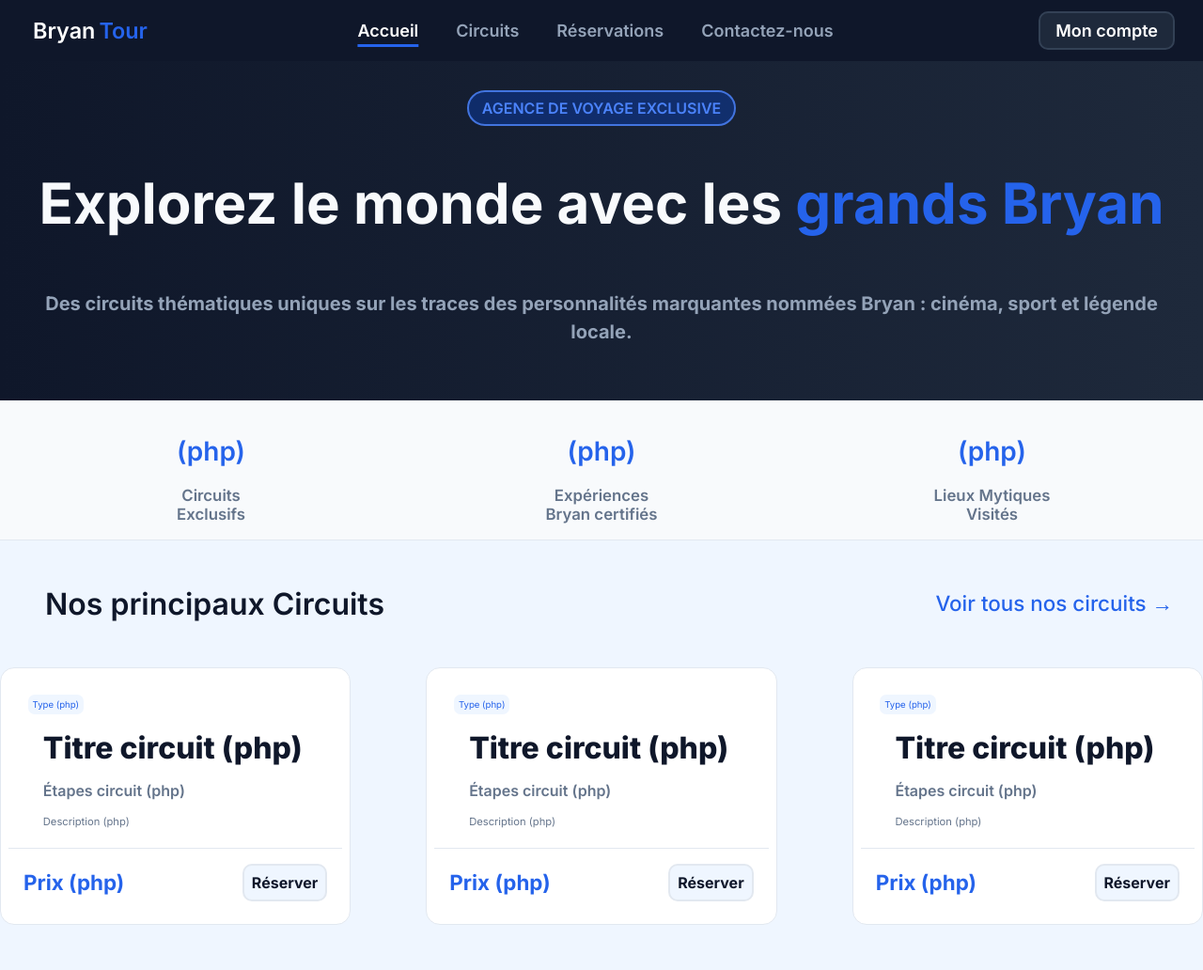
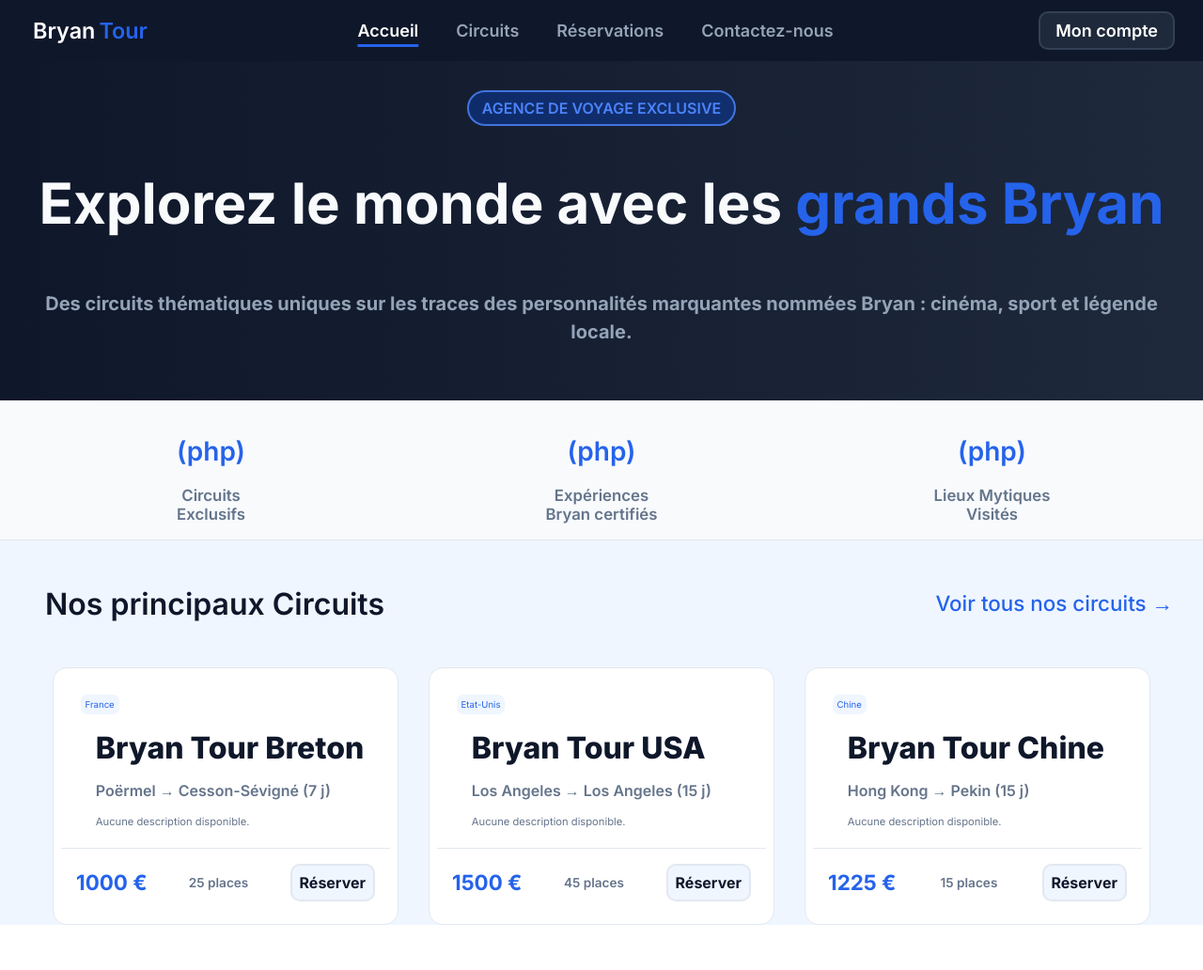
Before and after one commit to Dfortgaming/Projet_BDD, a PHP site: page /homepage.php in a window 1280 px wide. Shown: the whole page at 94% size. Run offline with PHP 8.4, Linux system fonts and the light colour scheme; the visitor is signed in with stand-in values (Sample User, id 1); data comes from the database, SQL or seed files in the repository.

Commit message:
Link bdd aux blocs circuits dans homepage.php et circuits.php

```diff
--- a/HTML/homepage.php
+++ b/HTML/homepage.php
@@ -1,3 +1,14 @@
+<?php
+session_start();
+if (!isset($_SESSION['user_id'])) {
+    header('Location: login.php');
+    exit();
+}
+
+require_once '../PHP/database.php';
+$dbh = db_connect();
+$circuits = select_featured_circuits($dbh, [1, 2, 6]);
+?>
 <!DOCTYPE html>
 <html lang="fr">
 
@@ -45,8 +56,8 @@
             </div>
 
             <nav class="pages" id="pages">
-                <a href="./index.html" class="p_link_a">Accueil</a>
-                <a href="./circuits.html" class="p_link">Circuits</a>
+                <a href="./homepage.php" class="p_link_a">Accueil</a>
+                <a href="./circuits.php" class="p_link">Circuits</a>
                 <a href="#reservations" class="p_link">Réservations</a>
                 <a href="#contact" class="p_link">Contactez-nous</a>
             </nav>
@@ -90,52 +101,41 @@
             </div>
 
         </section>
+
         <div class="content">
             <div class="tete">
                 <div class="title-content">Nos principaux Circuits</div>
-                <a href="./circuits.html" class="p-circuit">Voir tous nos circuits →</a>
+                <a href="./circuits.php" class="p-circuit">Voir tous nos circuits →</a>
             </div>
+
             <section class="items">
-                <div class="circ">
-                    <div class="top">
-                        <div class="type">Type (php)</div>
-                        <div class="title-circ">Titre circuit (php)</div>
-                        <div class="steps">Étapes circuit (php)</div>
-                        <div class="desc">Description (php)</div>
+                <?php foreach ($circuits as $circuit): ?>
+                    <div class="circ">
+                        <div class="top">
+                            <div class="type"><?= ($circuit['pays']) ?></div>
+
+                            <div class="title-circ"><?= ($circuit['nom_circuit']) ?></div>
+
+                            <div class="steps">
+                                <?= ($circuit['ville_depart']) ?> &rarr; <?= ($circuit['ville_arrivee']) ?> (<?= ($circuit['duree']) ?> j)
+                            </div>
+
+                            <div class="desc">
+                                <?= ($circuit['descriptif'] ?? 'Aucune description disponible.') ?>
+                            </div>
+                        </div>
+
+                        <div class="bottom">
+                            <div class="prix"><?= ($circuit['prix_inscription']) ?> €</div>
+
+                            <div class="places"><?= ($circuit['nbr_places_disponibles']) ?> places</div>
+
+                            <a href="reservations.php?id=<?= $circuit['Id_Circuit'] ?>" class="order" style="text-decoration: none; display: inline-block;">Réserver</a>
+                        </div>
                     </div>
-                    <div class="bottom">
-                        <div class="prix">Prix (php)</div>
-                        <div class="order">Réserver</div>
-                    </div>
-                </div>
-                <div class="circ">
-                    <div class="top">
-                        <div class="type">Type (php)</div>
-                        <div class="title-circ">Titre circuit (php)</div>
-                        <div class="steps">Étapes circuit (php)</div>
-                        <div class="desc">Description (php)</div>
-                    </div>
-                    <div class="bottom">
-                        <div class="prix">Prix (php)</div>
-                        <div class="order">Réserver</div>
-                    </div>
-                </div>
-                <div class="circ">
-                    <div class="top">
-                        <div class="type">Type (php)</div>
-                        <div class="title-circ">Titre circuit (php)</div>
-                        <div class="steps">Étapes circuit (php)</div>
-                        <div class="desc">Description (php)</div>
-                    </div>
-                    <div class="bottom">
-                        <div class="prix">Prix (php)</div>
-                        <div class="order">Réserver</div>
-                    </div>
-                </div>
-
+                <?php endforeach; ?>
             </section>
         </div>
     </main>
-
 </body>
 </html>
--- a/HTML/style/bryan_style.css
+++ b/HTML/style/bryan_style.css
@@ -193,7 +193,7 @@ h3 {
     line-height: 1.6;
 }
 
-.stats{
+.stats {
     color: var(--text-secondary);
     display: grid;
     grid-template-columns: auto auto auto;
@@ -202,83 +202,82 @@ h3 {
     font-size: 0.8rem;
     font-weight: 600;
     border-bottom: var(--border) solid 1px;
-    gap: auto;
     background-color: var(--bg-main);
 }
 
-.stat{
+.stat {
     display: flex;
     flex-direction: column;
     align-items: center;
 }
 
-.php{
+.php {
     font-size: 1.5rem;
     padding: 1rem;
     color: var(--badge-text);
 }
 
-main{
+main {
     background-color: var(--badge-bg);
 }
 
-.tete{
+.tete {
     display: flex;
     justify-content: space-between;
     align-items: center;
     padding: 0.6rem;
 }
 
-.title-content{
+.title-content {
     color: var(--text-primary);
     font-size: 1.3rem;
     font-weight: 600;
     margin: 1rem;
 }
 
-.p-circuit{
+.p-circuit {
     color: var(--badge-text);
     font-size: 1rem;
     font-weight: 500;
     align-items: center;
 }
 
-.items{
+.items {
     display: flex;
     flex-direction: column;
     align-items: center;
     justify-content: center;
 }
 
-.circ{
+.circ {
     background-color: var(--bg-card);
     border: 1px solid var(--border);
     border-radius: 15px;
     padding: 0.5rem;
-    min-width: 20;
+    width: 100%;
     max-width: 27rem;
     margin-bottom: 1rem;
 }
 
-.top{
+.top {
     display: flex;
     flex-direction: column;
     padding: 1.3rem;
-    align-items:start;
+    align-items: start;
     gap: 1rem;
     border-bottom: 1px solid var(--border);
 }
 
-.type{
+.type {
     background-color: var(--badge-bg);
     color: var(--badge-text);
-    border-radius: 7px ;
+    border-radius: 7px;
     padding: 0.3rem;
     width: auto;
     font-size: 0.6rem;
 }
 
-.title-circ{
+.title-circ {
     color: var(--text-primary);
     width: auto;
     font-size: 2rem;
@@ -286,7 +285,7 @@ main{
     margin-left: 1rem;
 }
 
-.steps{
+.steps {
     color: var(--text-secondary);
     width: auto;
     font-size: 1rem;
@@ -294,7 +293,7 @@ main{
     margin-left: 1rem;
 }
 
-.desc{
+.desc {
     color: var(--text-secondary);
     width: auto;
     font-size: 0.7rem;
@@ -302,21 +301,28 @@ main{
     margin-left: 1rem;
 }
 
-.bottom{
+.bottom {
     display: flex;
     justify-content: space-between;
     align-items: center;
     padding: 1rem;
-    gap: 1rem;
+    gap: 0.5rem;
 }
 
-.prix{
+.places {
+    color: var(--text-secondary);
+    font-size: 0.85rem;
+    font-weight: 600;
+    white-space: nowrap;
+}
+
+.prix {
     color: var(--badge-text);
     font-size: 1.4rem;
     font-weight: 700;
 }
 
-.order{
+.order {
     color: var(--text-primary);
     font-size: 1rem;
     font-weight: 700;
@@ -328,16 +334,16 @@ main{
     border-radius: 0.625rem;
 }
 
-a:hover{
+a:hover {
     color: white;
     text-decoration: underline;
 }
 
-a{
+a {
     text-decoration: none;
 }
 
-.mid-text{
+.mid-text {
     text-align: center;
     max-width: 8rem;
 }
@@ -391,7 +397,7 @@ a{
         font-size: 1rem;
     }
 
-    .sticker{
+    .sticker {
         margin-top: 3rem;
     }
 
@@ -408,7 +414,7 @@ a{
         font-size: 1.125rem;
     }
 
-    .stats{
+    .stats {
         color: var(--text-secondary);
         display: grid;
         grid-template-columns: auto auto auto;
@@ -419,50 +425,47 @@ a{
         border-bottom: var(--border) solid 1.125px;
     }
 
-    .stat{
+    .stat {
         display: flex;
         flex-direction: column;
         align-items: center;
     }
 
-    .php{
+    .php {
         font-size: 1.625rem;
         padding: 1.125rem;
         color: var(--badge-text);
     }
 
-    .tete{
+    .tete {
         display: flex;
         justify-content: space-between;
         align-items: center;
         padding: 1rem;
     }
 
-    .title-content{
+    .title-content {
         color: var(--text-primary);
         font-size: 1.7rem;
         font-weight: 600;
         margin: 1rem;
     }
 
-
-
-    .p-circuit{
+    .p-circuit {
         color: var(--badge-text);
         font-size: 1.3rem;
         font-weight: 500;
         align-items: center;
     }
 
-
-    .items{
+    .items {
         display: flex;
         flex-direction: column;
         align-items: center;
         justify-content: center;
     }
 
-    .circ{
+    .circ {
         background-color: var(--bg-card);
         border: 1px solid var(--border);
         border-radius: 15px;
@@ -471,25 +474,25 @@ a{
         margin-bottom: 2rem;
     }
 
-    .top{
+    .top {
         display: flex;
         flex-direction: column;
         padding: 1.3rem;
-        align-items:start;
+        align-items: start;
         gap: 1rem;
         border-bottom: 1px solid var(--border);
     }
 
-    .type{
+    .type {
         background-color: var(--badge-bg);
         color: var(--badge-text);
-        border-radius: 7px ;
+        border-radius: 7px;
         padding: 0.3rem;
         width: auto;
         font-size: 0.6rem;
     }
 
-    .title-circ{
+    .title-circ {
         color: var(--text-primary);
         width: auto;
         font-size: 2rem;
@@ -497,7 +500,7 @@ a{
         margin-left: 1rem;
     }
 
-    .steps{
+    .steps {
         color: var(--text-secondary);
         width: auto;
         font-size: 1rem;
@@ -505,7 +508,7 @@ a{
         margin-left: 1rem;
     }
 
-    .desc{
+    .desc {
         color: var(--text-secondary);
         width: auto;
         font-size: 0.7rem;
@@ -513,21 +516,21 @@ a{
         margin-left: 1rem;
     }
 
-    .bottom{
+    .bottom {
         display: flex;
         justify-content: space-between;
         align-items: center;
         padding: 1rem;
-        gap: 1rem;
+        gap: 0.5rem;
     }
 
-    .prix{
+    .prix {
         color: var(--badge-text);
         font-size: 1.4rem;
         font-weight: 700;
     }
 
-    .order{
+    .order {
         color: var(--text-primary);
         font-size: 1rem;
         font-weight: 700;
@@ -538,9 +541,6 @@ a{
         border: 0.125rem solid var(--border);
         border-radius: 0.625rem;
     }
-
-
-
 }
 
 @media screen and (min-width: 1024px) {
@@ -558,7 +558,7 @@ a{
         gap: 2.5rem;
     }
 
-    .sticker{
+    .sticker {
         margin-top: 3rem;
     }
 
@@ -580,7 +580,7 @@ a{
         font-size: 1.25rem;
     }
 
-    .stats{
+    .stats {
         color: var(--text-secondary);
         display: grid;
         grid-template-columns: auto auto auto;
@@ -591,76 +591,76 @@ a{
         border-bottom: var(--border) solid 1.25px;
     }
 
-    .stat{
+    .stat {
         display: flex;
         flex-direction: column;
         align-items: center;
     }
 
-    .php{
+    .php {
         font-size: 1.75rem;
         padding: 1.25rem;
         color: var(--badge-text);
     }
 
-    .tete{
+    .tete {
         display: flex;
         justify-content: space-between;
         align-items: center;
         padding: 2rem;
     }
 
-    .title-content{
+    .title-content {
         color: var(--text-primary);
         font-size: 2rem;
         font-weight: 600;
         margin: 1rem;
     }
 
-    .p-circuit{
+    .p-circuit {
         color: var(--badge-text);
         font-size: 1.4rem;
         font-weight: 500;
         align-items: center;
     }
 
-
-    .items{
-        display: flex;
-        flex-direction: row;
-        align-items: center;
-        justify-content: center;
-        gap: 5rem;
+    .items {
+        display: grid;
+        grid-template-columns: repeat(3, 1fr);
+        gap: 2rem;
+        max-width: 1200px;
+        margin: 0 auto 3rem auto;
+        padding: 0 1rem;
     }
 
-    .circ{
+    .circ {
         background-color: var(--bg-card);
         border: 1px solid var(--border);
         border-radius: 15px;
         padding: 0.5rem;
-        width: 27rem;
-        margin-bottom: 3rem;
+        width: 100%;
+        margin-bottom: 0;
     }
 
-    .top{
+    .top {
         display: flex;
         flex-direction: column;
         padding: 1.3rem;
-        align-items:start;
+        align-items: start;
         gap: 1rem;
         border-bottom: 1px solid var(--border);
     }
 
-    .type{
+    .type {
         background-color: var(--badge-bg);
         color: var(--badge-text);
-        border-radius: 7px ;
+        border-radius: 7px;
         padding: 0.3rem;
         width: auto;
         font-size: 0.6rem;
     }
 
-    .title-circ{
+    .title-circ {
         color: var(--text-primary);
         width: auto;
         font-size: 2rem;
@@ -668,7 +668,7 @@ a{
         margin-left: 1rem;
     }
 
-    .steps{
+    .steps {
         color: var(--text-secondary);
         width: auto;
         font-size: 1rem;
@@ -676,7 +676,7 @@ a{
         margin-left: 1rem;
     }
 
-    .desc{
+    .desc {
         color: var(--text-secondary);
         width: auto;
         font-size: 0.7rem;
@@ -684,21 +684,21 @@ a{
         margin-left: 1rem;
     }
 
-    .bottom{
+    .bottom {
         display: flex;
         justify-content: space-between;
         align-items: center;
         padding: 1rem;
-        gap: 1rem;
+        gap: 0.5rem;
     }
 
-    .prix{
+    .prix {
         color: var(--badge-text);
         font-size: 1.4rem;
         font-weight: 700;
     }
 
-    .order{
+    .order {
         color: var(--text-primary);
         font-size: 1rem;
         font-weight: 700;
@@ -709,7 +709,4 @@ a{
         border: 0.125rem solid var(--border);
         border-radius: 0.625rem;
     }
-
-
-
 }
--- a/PHP/database.php
+++ b/PHP/database.php
@@ -108,3 +108,12 @@ function get_user_by_email(PDO $dbh, string $email) {
     $sth->execute(['email' => $email]);
     return $sth->fetch(PDO::FETCH_ASSOC);
 }
+function select_featured_circuits(PDO $dbh, array $ids = [1, 2, 4]): array {
+    if (empty($ids)) return [];
+
+    $placeholders = implode(',', array_fill(0, count($ids), '?'));
+    $sql = "SELECT * FROM Circuit WHERE Id_Circuit IN ($placeholders)";
+    $sth = $dbh->prepare($sql);
+    $sth->execute($ids);
+    return $sth->fetchAll(PDO::FETCH_ASSOC);
+}
```
Also changed, not shown: HTML/circuits.php (+33 -32 lines). Lines whose indentation alone changed are shown as unchanged.
